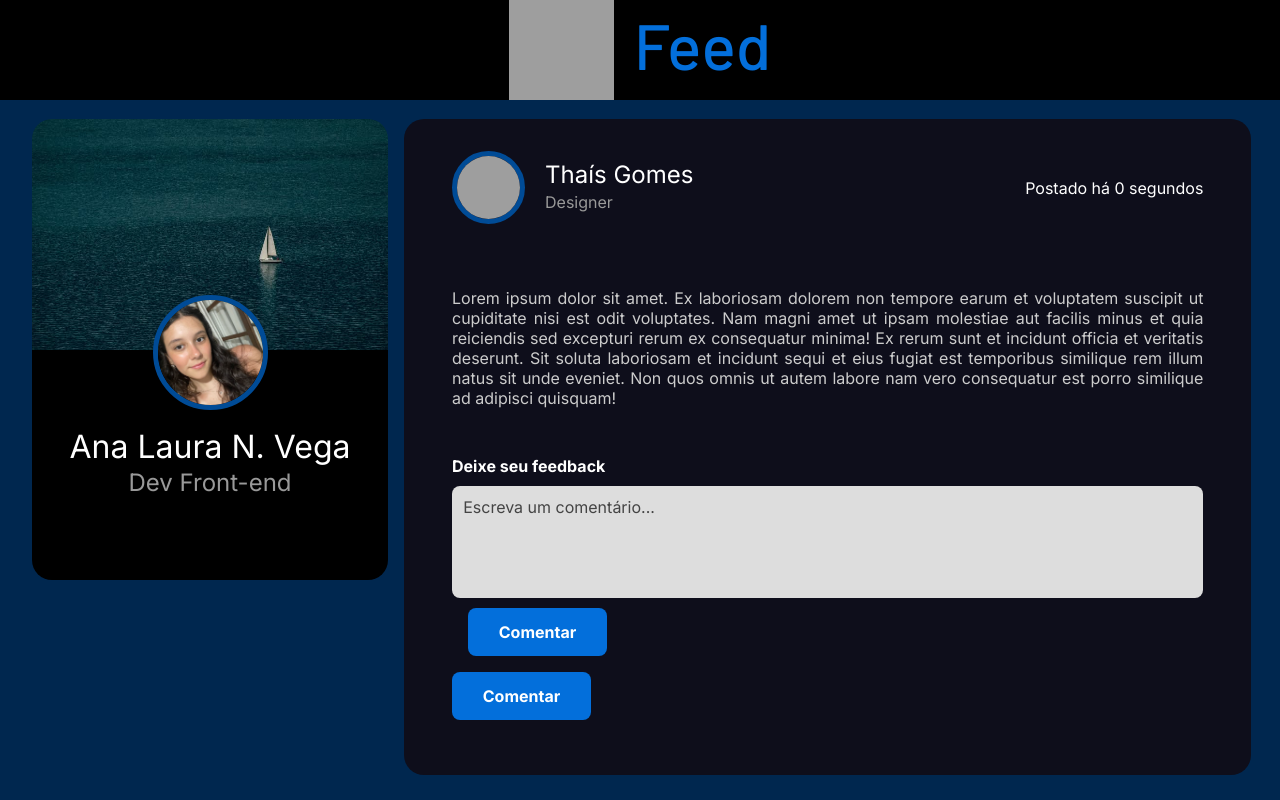
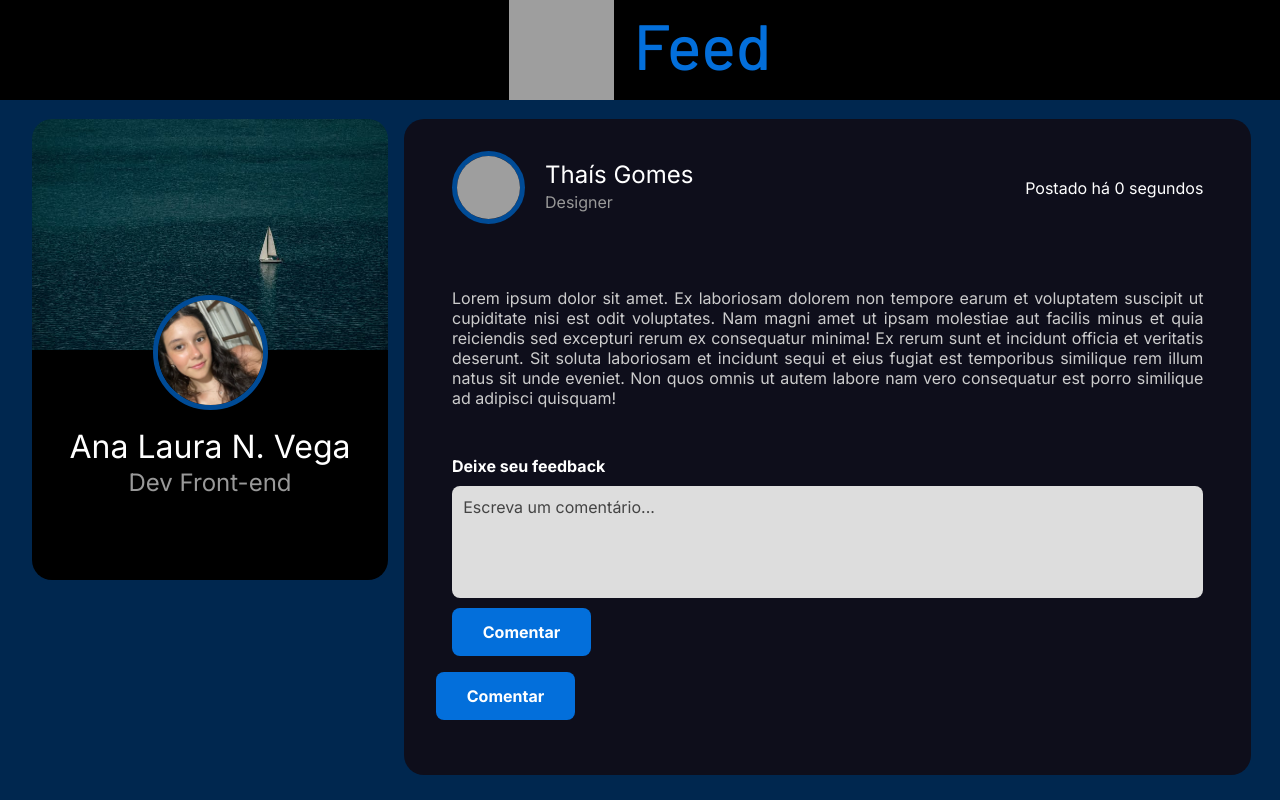
Before and after one commit to ananeuhausv/tarefa-react-injunior, a React (Vite) app: page / in a window 1280 px wide. Shown: the top 800 px of the page. Built offline with nearby package versions, Linux system fonts and the light colour scheme; grey boxes are pictures that could not be loaded.

Commit message:
feat: hover adicionado no botão (muda de cor ao passar o cursor)

```diff
--- a/src/components/CommentButton/styles.module.css
+++ b/src/components/CommentButton/styles.module.css
@@ -8,7 +8,6 @@
     line-height: 20px;
     color: #FFFFFF;
     border: none;
-    margin: 0 1rem;
 
     &:hover {
         background-color: #0b5daf;
```
